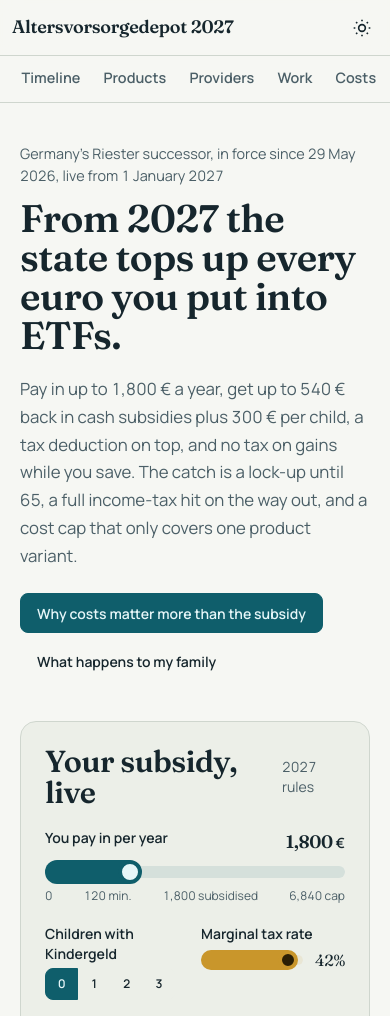
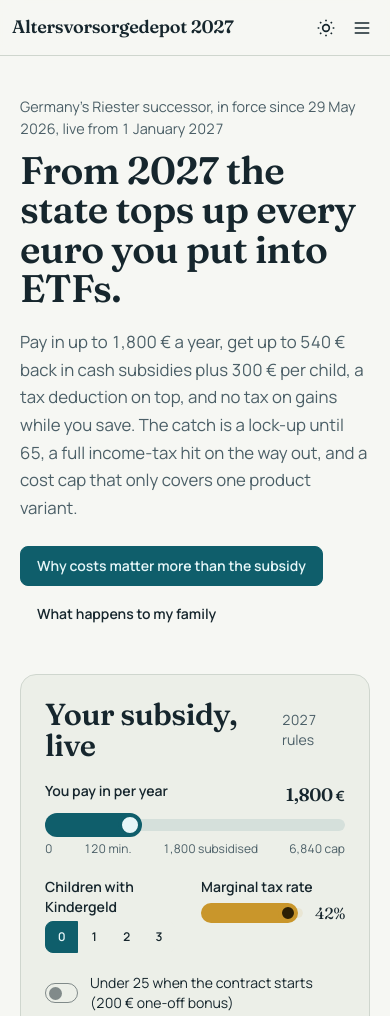
Before and after one commit to TheJavaGuy/altersvorsorgedepot-calculator, a plain HTML site: page Altersvorsorge-depot-2027-interactive-guide.html in a window 390 px wide. Shown: the top 1016 px of the page. Drawn offline with nearby package versions, Linux system fonts and the light colour scheme.

Commit message:
Remove horizontal overflow on narrow screens
The mobile section strip needed 676px but was shown up to 1023px, and its
::-webkit-scrollbar hiding is ignored because :root sets scrollbar-color.
The timeline cards overflowed because the bundle orders timeline-snap-icon
after timeline-compact, cancelling compact's empty start column.

- Mobile nav: replace the sticky scrolling strip with a header menu button
  and a popover; links close it on click
- Timeline: restore --timeline-col-start:0 for compact vertical timelines;
  fixed-width wrapping badges below md so the line stays straight
- Anchors: scroll-padding-top equals header height (3.5rem); drop the
  extra section scroll-margin-top that stacked to a 176px gap
- Hero buttons: allow wrapping and cap width so they fit at 320px

```diff
--- a/Altersvorsorge-depot-2027-interactive-guide.html
+++ b/Altersvorsorge-depot-2027-interactive-guide.html
@@ -95,14 +95,13 @@
 
 /* ---------- Base ---------- */
 :root { box-sizing:border-box; padding-top:env(safe-area-inset-top,0px); padding-bottom:env(safe-area-inset-bottom,0px); }
-html { scroll-padding-top:calc(env(safe-area-inset-top,0px) + 6.5rem); scroll-behavior:smooth; }
+html { scroll-padding-top:calc(env(safe-area-inset-top,0px) + 3.5rem); scroll-behavior:smooth; }
 body { background:var(--color-base-100); color:var(--color-base-content); font-family:"Manrope",system-ui,sans-serif; font-feature-settings:"tnum"; }
 .display { font-family:"Fraunces","Georgia",serif; font-variation-settings:"opsz" 144,"SOFT" 40; letter-spacing:-.015em; line-height:1.02; }
 .num { font-family:"Fraunces","Georgia",serif; font-variation-settings:"opsz" 96,"SOFT" 20; font-variant-numeric:tabular-nums; letter-spacing:-.02em; }
 .soft { color:var(--ink-soft); }
 .prose-w { max-width:68ch; }
 .hairline { border-color:var(--hairline); }
-section { scroll-margin-top:4.5rem; }
 .wrap { max-width:76rem; margin-inline:auto; padding-inline:1.25rem; }
 @media (min-width:768px){ .wrap { padding-inline:2rem; } }
 h2.display { font-size:clamp(1.9rem,3.6vw,2.9rem); font-weight:600; }
@@ -141,6 +140,9 @@ img, svg, canvas { max-width:100%; }
 .tl-item { opacity:0; transform:translateY(10px); transition:opacity .5s ease, transform .5s ease; }
 .tl-item.in { opacity:1; transform:none; }
 .tl-future .timeline-middle { opacity:.55; }
+/* bundle order lets timeline-snap-icon override timeline-compact's empty start column */
+.timeline-compact.timeline-vertical > li { --timeline-col-start:0; }
+.tl-badge { width:5.75rem; height:auto; min-height:var(--size); padding-block:.125rem; line-height:1.25; text-align:center; }
 .tl-today .tl-badge { background:var(--color-secondary); color:var(--color-secondary-content); }
 @media (prefers-reduced-motion: reduce) {
   .tl-item { opacity:1; transform:none; transition:none; }
@@ -164,9 +166,10 @@ details.cost summary::-webkit-details-marker { display:none; }
 .outcome .card-body { justify-content:flex-start; }
 .seg .btn-active { background:var(--color-primary); color:var(--color-primary-content); border-color:var(--color-primary); }
 @media (min-width:768px){ .tl-badge { width:9.5rem; justify-content:center; } }
-.mobile-nav { display:flex; gap:.25rem; overflow-x:auto; padding:.35rem .75rem .5rem; border-bottom:1px solid var(--hairline); background:var(--color-base-100); position:sticky; top:calc(env(safe-area-inset-top,0px) + 3.5rem); z-index:39; }
-.mobile-nav::-webkit-scrollbar { display:none; }
-@media (min-width:1024px){ .mobile-nav { display:none; } }
+.mobile-nav { position:fixed; inset:auto .75rem auto auto; top:calc(env(safe-area-inset-top,0px) + 3.75rem); margin:0; width:min(15rem, calc(100vw - 1.5rem)); max-height:calc(100dvh - 5rem); overflow-y:auto; padding:.4rem; border:1px solid var(--hairline); border-radius:var(--radius-box); background:var(--color-base-100); color:inherit; box-shadow:0 12px 32px -12px rgb(0 0 0 / .25); }
+.mobile-nav:popover-open { display:grid; }
+.mobile-nav .navlink { padding:.6rem .75rem; }
+@media (min-width:1024px){ .mobile-nav:popover-open { display:none; } }
 </style>
 </head>
 <body>
@@ -193,8 +196,11 @@ details.cost summary::-webkit-details-marker { display:none; }
     <svg class="swap-off h-5 w-5" viewBox="0 0 24 24" fill="none" stroke="currentColor" stroke-width="2"><circle cx="12" cy="12" r="4"/><path d="M12 2v2m0 16v2M4.9 4.9l1.4 1.4m11.4 11.4 1.4 1.4M2 12h2m16 0h2M4.9 19.1l1.4-1.4m11.4-11.4 1.4-1.4"/></svg>
     <svg class="swap-on h-5 w-5" viewBox="0 0 24 24" fill="none" stroke="currentColor" stroke-width="2"><path d="M21 12.8A9 9 0 1 1 11.2 3a7 7 0 0 0 9.8 9.8z"/></svg>
   </label>
+  <button type="button" class="btn btn-ghost btn-circle btn-sm ml-1 lg:hidden" popovertarget="mobileNav" aria-label="Sections menu" title="Sections">
+    <svg class="h-5 w-5" viewBox="0 0 24 24" fill="none" stroke="currentColor" stroke-width="2" stroke-linecap="round"><path d="M4 6h16M4 12h16M4 18h16"/></svg>
+  </button>
 </header>
-<nav class="mobile-nav" aria-label="Sections (mobile)">
+<nav id="mobileNav" class="mobile-nav" popover aria-label="Sections (mobile)">
   <a class="navlink" href="#timeline">Timeline</a><a class="navlink" href="#products">Products</a><a class="navlink" href="#providers">Providers</a><a class="navlink" href="#work">Work</a><a class="navlink" href="#costs">Costs</a><a class="navlink" href="#payout">Payout</a><a class="navlink" href="#death">Inheritance</a><a class="navlink" href="#tax">Tax</a><a class="navlink" href="#more">More</a>
 </nav>
 
@@ -208,8 +214,8 @@ details.cost summary::-webkit-details-marker { display:none; }
       <h1 class="display text-[clamp(2.4rem,6vw,4.6rem)] font-semibold">From 2027 the state tops up every euro you put into ETFs.</h1>
       <p class="lead soft prose-w mt-5">Pay in up to 1,800 € a year, get up to 540 € back in cash subsidies plus 300 € per child, a tax deduction on top, and no tax on gains while you save. The catch is a lock-up until 65, a full income-tax hit on the way out, and a cost cap that only covers one product variant.</p>
       <div class="mt-6 flex flex-wrap gap-2">
-        <a href="#costs" class="btn btn-primary">Why costs matter more than the subsidy</a>
-        <a href="#death" class="btn btn-ghost">What happens to my family</a>
+        <a href="#costs" class="btn btn-primary h-auto min-h-10 max-w-full py-2 whitespace-normal">Why costs matter more than the subsidy</a>
+        <a href="#death" class="btn btn-ghost h-auto min-h-10 max-w-full py-2 whitespace-normal">What happens to my family</a>
       </div>
     </div>
 
@@ -640,6 +646,10 @@ details.cost summary::-webkit-details-marker { display:none; }
   toggle.checked=isDark();
   toggle.addEventListener('change',function(){ var t=toggle.checked?'dark':'light'; root.setAttribute('data-theme',t); try{ localStorage.setItem('avd-theme',t); }catch(e){} restyleCharts(); });
 
+  // ---------- mobile section menu ----------
+  var mobileNav=document.getElementById('mobileNav');
+  mobileNav.addEventListener('click',function(e){ if(e.target.closest('a')) mobileNav.hidePopover(); });
+
   var fmt=function(n){ return Math.round(n).toLocaleString('en-US'); };
   var cssVar=function(n){ return getComputedStyle(root).getPropertyValue(n).trim(); };
   var reduced=window.matchMedia && window.matchMedia('(prefers-reduced-motion: reduce)').matches;
```
